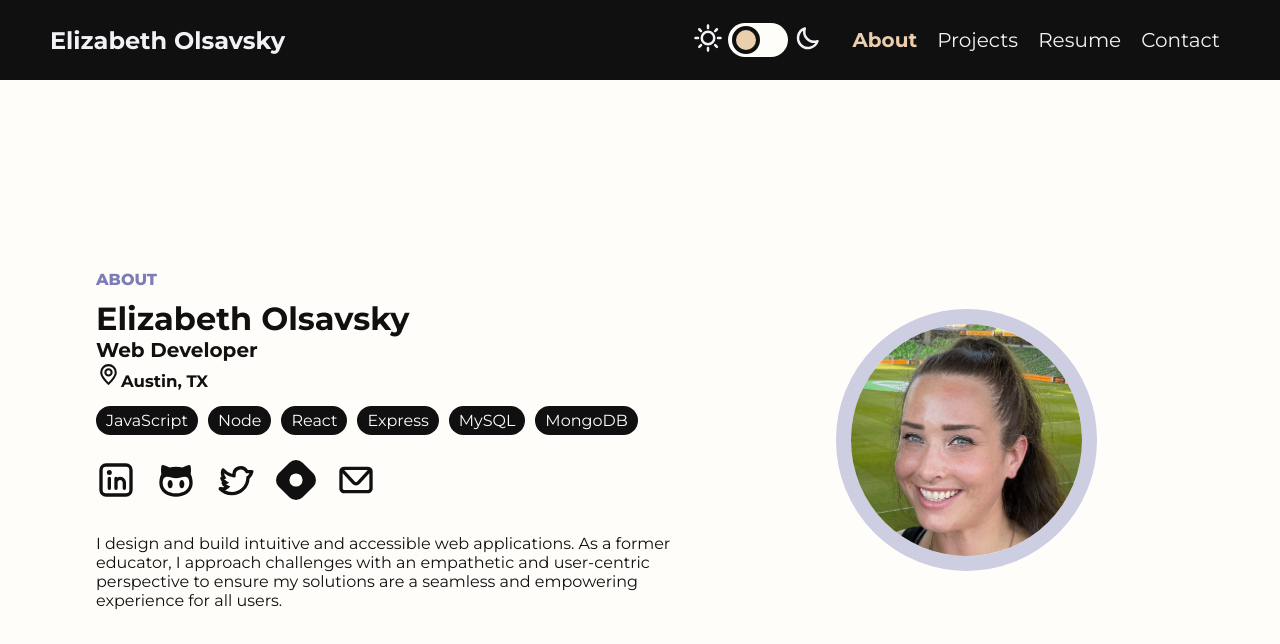
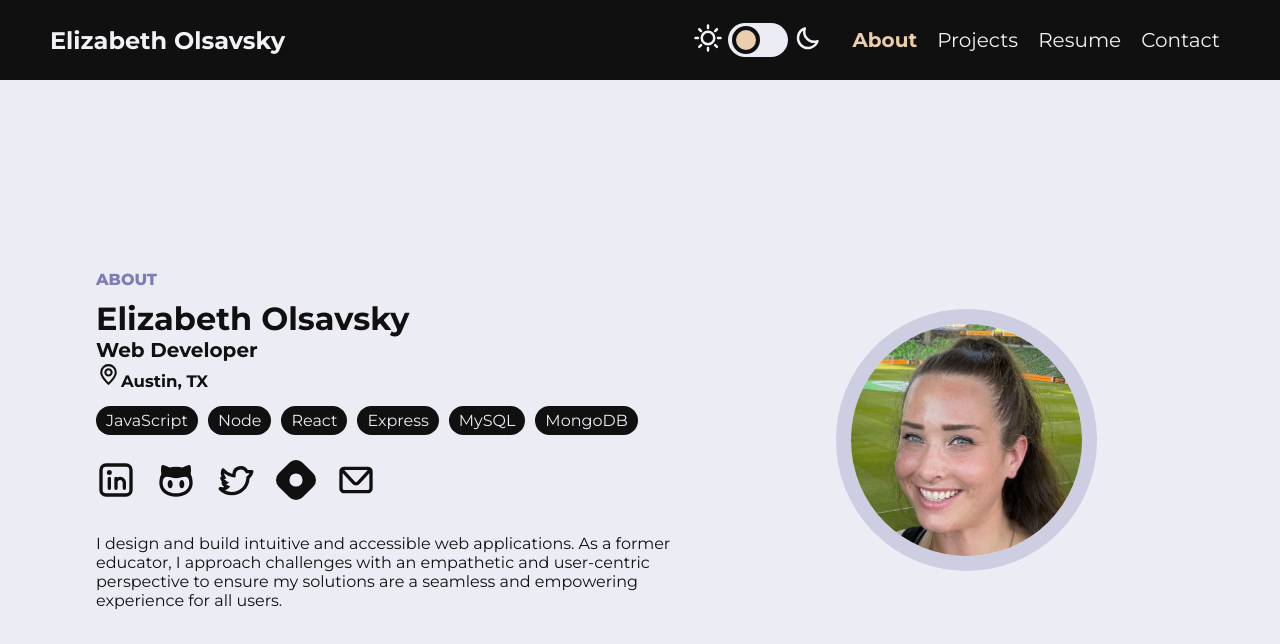
Before and after one commit to elizabetholsavsky/portfolio, a React (Create React App) app: page / in a window 1280 px wide. Shown: the top 644 px of the page. Built offline with nearby package versions, Linux system fonts and the light colour scheme.

Commit message:
update whites, use primary color and boost l in hsl

```diff
--- a/src/App.css
+++ b/src/App.css
@@ -9,8 +9,8 @@
 }
 
 :root {
-    --background: rgb(255, 253, 250);
-    --inverse-text: rgb(255, 253, 250);
+    --background: hsl(240, 27.4%, 94%);
+    --inverse-text: hsl(240, 27.4%, 94%);
     --primary:  rgba(16, 16, 16, 1);
     --text: rgba(16, 16, 16, 1);
     --secondary: hsl(240, 27.4%, 60%);
@@ -24,7 +24,7 @@
     --background:rgba(16, 16, 16, .97);;
     --inverse-text:  rgba(16, 16, 16, 1);
     --primary:  rgba(16, 16, 16, 1);
-    --text: hsl(240, 27.4%, 90%);
+    --text:  hsl(240, 27.4%, 94%);
     --secondary: hsl(240, 27.4%, 55%);
     --secondary-light:  hsl(240, 27.4%, 18%);
     --action: hsl(32.471, 59.3%, 40%);
```
